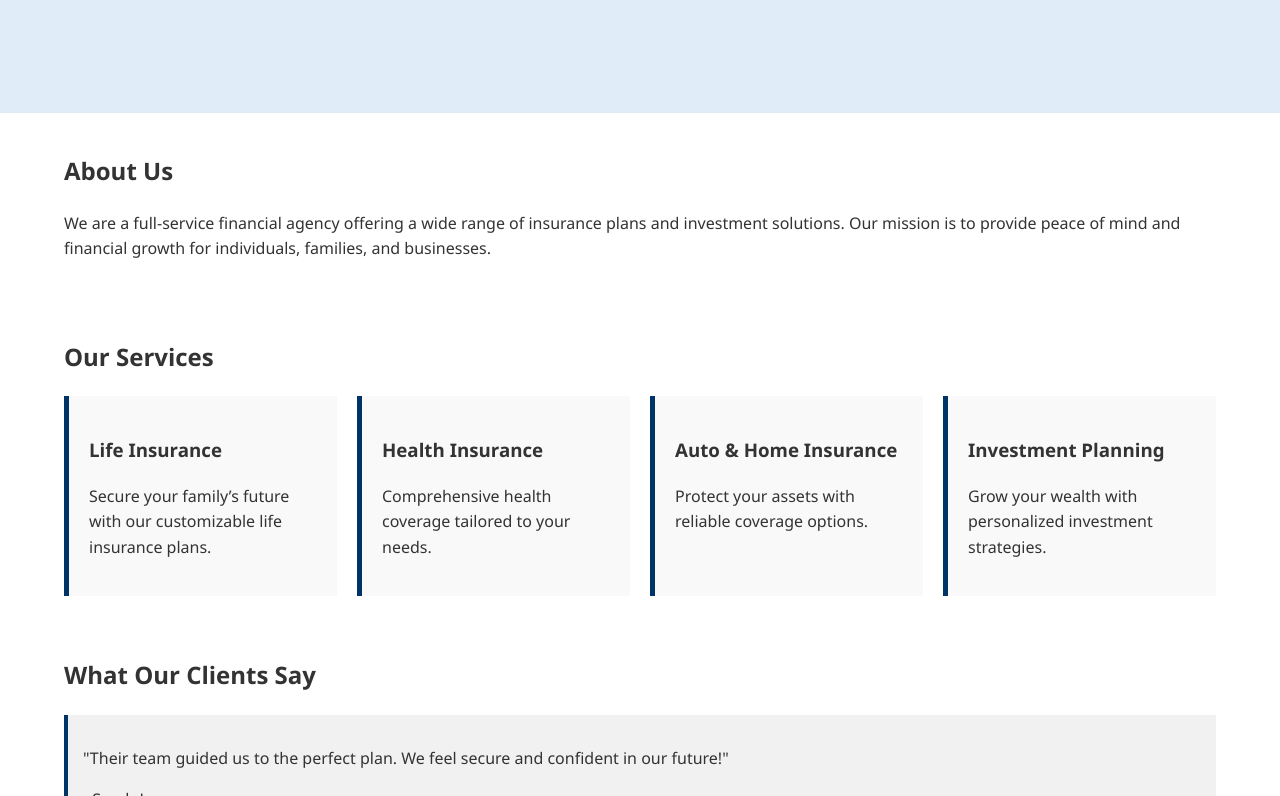
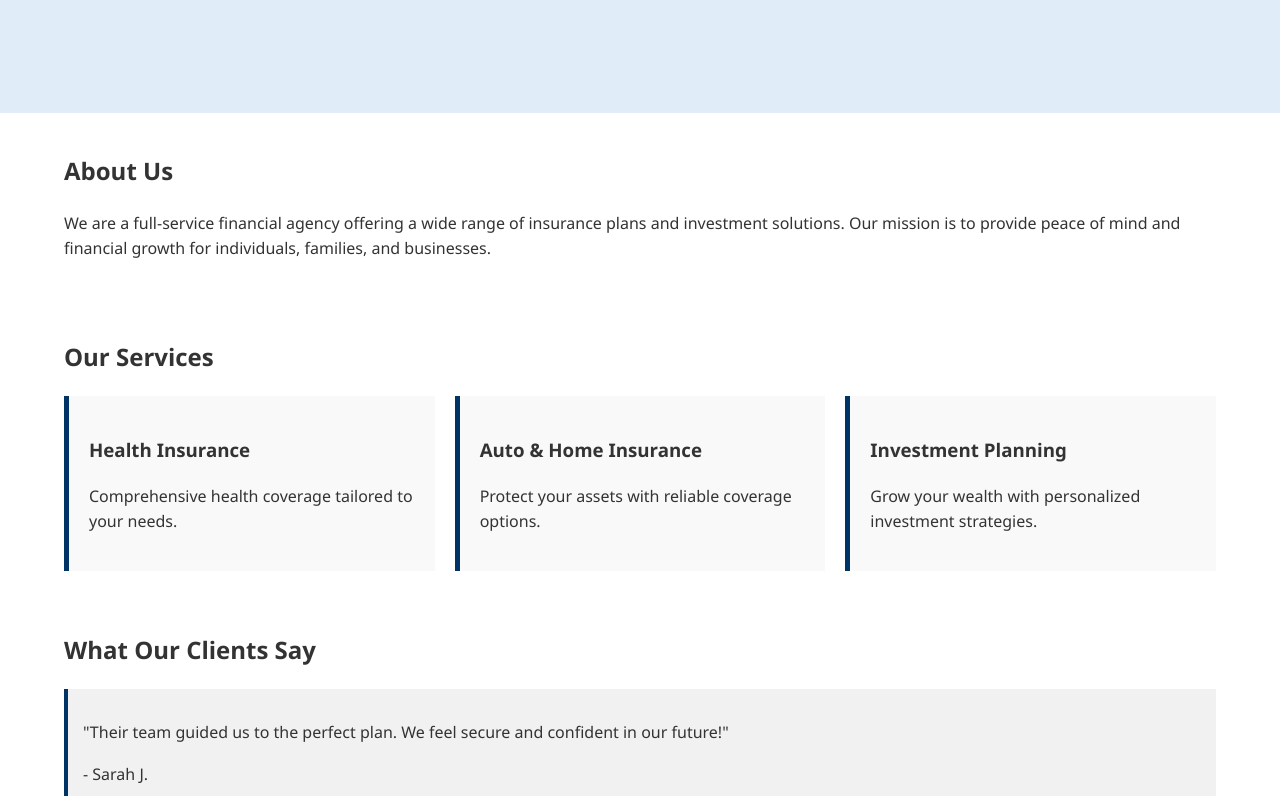
Before and after one commit to Evanstay80/financial-wellness-site, a plain HTML site: page index.html in a window 1280 px wide. Shown: the part 431-1227 px from the top of the page. Drawn offline with Linux system fonts and the light colour scheme.

Commit message:
Add files via upload

```diff
--- a/index.html
+++ b/index.html
@@ -36,10 +36,6 @@
   <section id="services" class="container">
     <h2>Our Services</h2>
     <div class="services-grid">
-      <div class="service-card">
-        <h3>Life Insurance</h3>
-        <p>Secure your family’s future with our customizable life insurance plans.</p>
-      </div>
       <div class="service-card">
         <h3>Health Insurance</h3>
         <p>Comprehensive health coverage tailored to your needs.</p>
```
